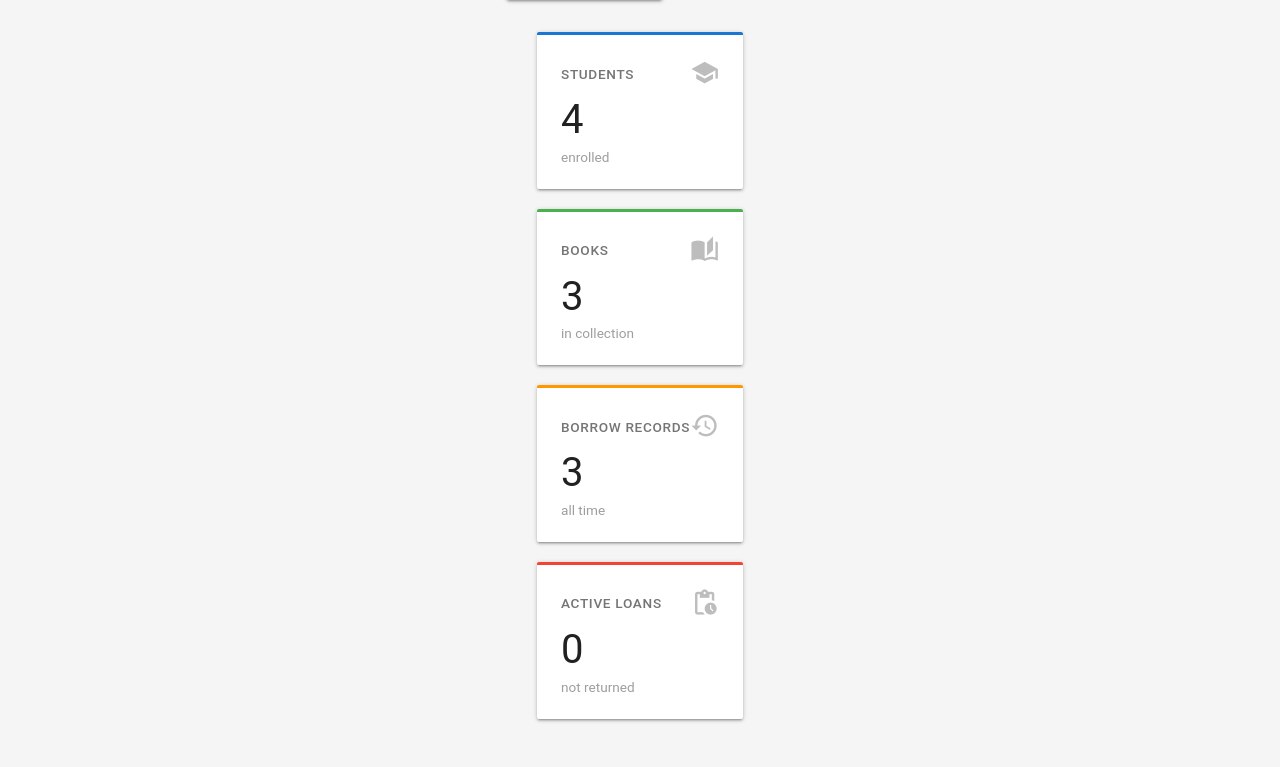
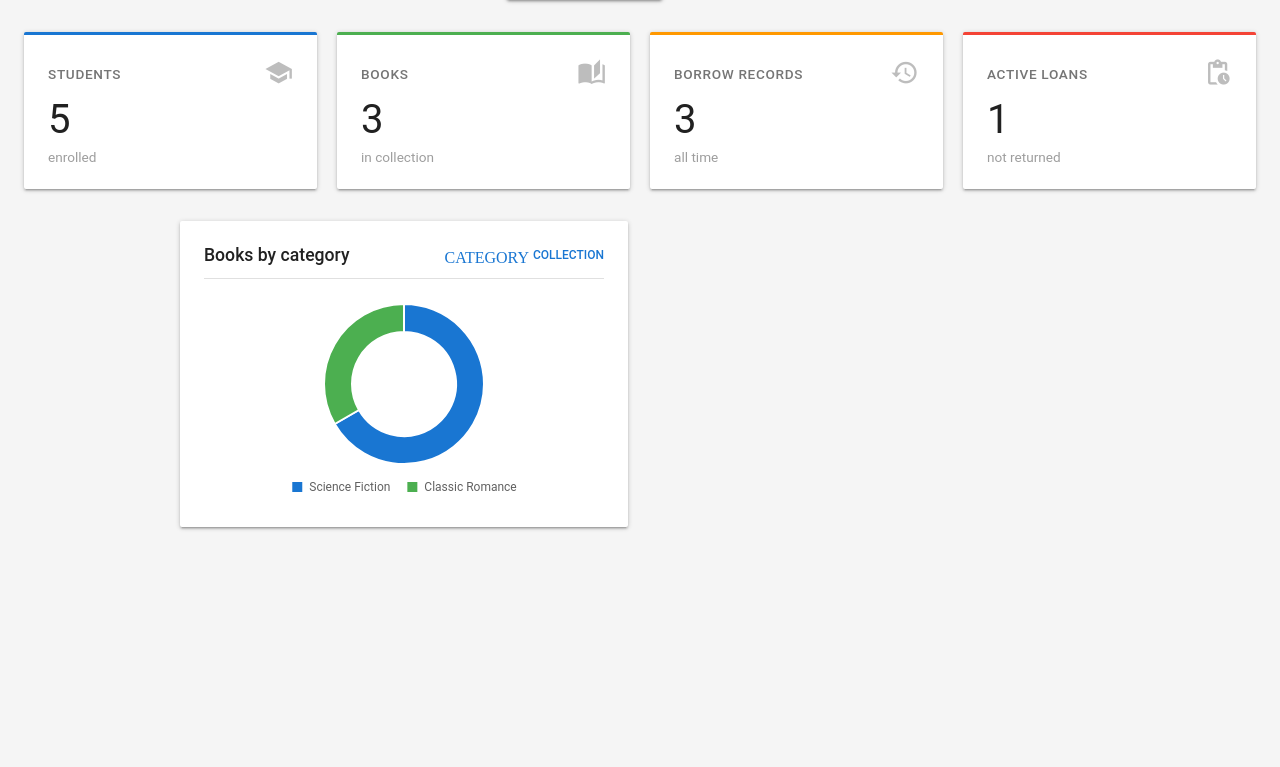
Before and after one commit to janeza110519/it30-b, a PHP site: page /dashboard.php in a window 1280 px wide. Shown: the part 75-842 px from the top of the page. After the commit the page ends 605 px from the top, so only its background shows below. Run offline with PHP 8.4, Linux system fonts and the light colour scheme; data comes from the database, SQL or seed files in the repository.

Commit message:
Added query, chartjs rendering script and html block to render book categories on a pie chart

```diff
--- a/dashboard.php
+++ b/dashboard.php
@@ -1,7 +1,7 @@
 <?php
 
 $host = 'localhost';
-$db   = 'it30_lab_db';
+$db   = 'it30b_lab_db';
 $user = 'root';
 $pass = '';
 $charset = 'utf8mb4';
@@ -33,6 +33,7 @@ try {
 
 <?php include 'includes/navbar.php' ?>
 
+<div class="dashboard">
 <div class="stats-grid">
     <div class="stat-card">
         <div class="stat-header">
@@ -69,6 +70,7 @@ try {
         <div class="stat-number"><?= $activeBorrows ?></div>
         <div class="stat-sub">not returned</div>
     </div>
+</div>
 </div>
 
 <head>
@@ -310,5 +312,89 @@ try {
     </style>
 </head>
 
+
+<!-- CHARTS -->
+<div class="charts-grid">
+
+    <!-- Pie Chart - Book Categories-->
+    <div class="chart-card">
+        <div class="chart-title">
+            Books by category
+            <span>
+                <span class="material-icons">category</span>
+                collection
+            </span>
+        </div>
+        <canvas id="categoryChart" width="400" height="200"></canvas>
+    </div>
+
+</div>
 </body>
+
+<script>
+    (function() {
+        // Materialize standard palette
+        const colors = {
+            blue: '#1976d2',
+            green: '#4caf50',
+            orange: '#ff9800',
+            red: '#f44336',
+            purple: '#9c27b0',
+            grey: '#9e9e9e'
+        };
+
+        // ---------- DOUGHNUT : BOOKS BY CATEGORY ----------
+        const catCtx = document.getElementById('categoryChart').getContext('2d');
+        new Chart(catCtx, {
+            type: 'doughnut',
+            data: {
+                labels: <?= json_encode($categories) ?>,
+                datasets: [{
+                    data: <?= json_encode($categoryCounts) ?>,
+                    backgroundColor: [
+                        colors.blue, colors.green, colors.orange, colors.red, colors.purple, colors.grey
+                    ],
+                    borderWidth: 2,
+                    borderColor: '#ffffff',
+                    hoverOffset: 4
+                }]
+            },
+            options: {
+                responsive: true,
+                maintainAspectRatio: true,
+                cutout: '65%',
+                plugins: {
+                    legend: {
+                        position: 'bottom',
+                        labels: {
+                            boxWidth: 12,
+                            boxHeight: 12,
+                            usePointStyle: false, // Materialize usually uses squares
+                            padding: 16,
+                            font: { size: 12, family: 'Roboto' },
+                            color: '#616161'
+                        }
+                    },
+                    tooltip: {
+                        backgroundColor: '#212121',
+                        titleColor: '#ffffff',
+                        bodyColor: '#ffffff',
+                        padding: 10,
+                        cornerRadius: 4,
+                        displayColors: true,
+                        callbacks: {
+                            label: function(context) {
+                                const label = context.label || '';
+                                const value = context.parsed || 0;
+                                const total = context.dataset.data.reduce((a, b) => a + b, 0);
+                                const pct = total > 0 ? ((value / total) * 100).toFixed(0) : 0;
+                                return ` ${label}: ${value} (${pct}%)`;
+                            }
+                        }
+                    }
+                }
+            }
+        });
+    })();
+</script>
 </html>
--- a/includes/navbar.php
+++ b/includes/navbar.php
@@ -10,6 +10,20 @@ $studentCount  = $pdo->query("SELECT COUNT(*) FROM students")->fetchColumn();
 $bookCount     = $pdo->query("SELECT COUNT(*) FROM books")->fetchColumn();
 $totalBorrows  = $pdo->query("SELECT COUNT(*) FROM borrow")->fetchColumn();
 $activeBorrows = $pdo->query("SELECT COUNT(*) FROM borrow WHERE borrow_return_date IS NULL")->fetchColumn();
+
+// ---------- 2. BOOKS BY CATEGORY ----------
+$catStmt = $pdo->query("
+    SELECT book_category, COUNT(*) AS cnt
+    FROM books
+    GROUP BY book_category
+    ORDER BY cnt DESC
+");
+$categories = [];
+$categoryCounts = [];
+while ($row = $catStmt->fetch()) {
+    $categories[]     = $row['book_category'];
+    $categoryCounts[] = (int) $row['cnt'];
+}
 ?>
 
 <!-- Material Icon -->
```
